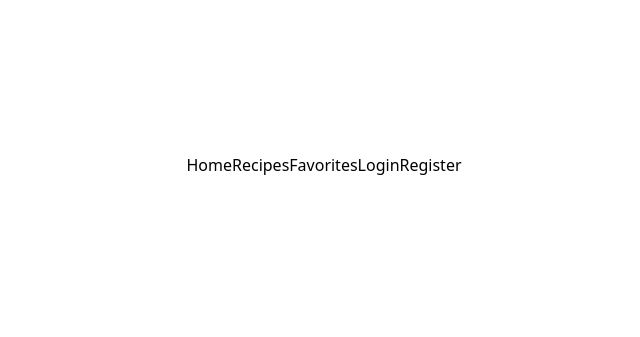
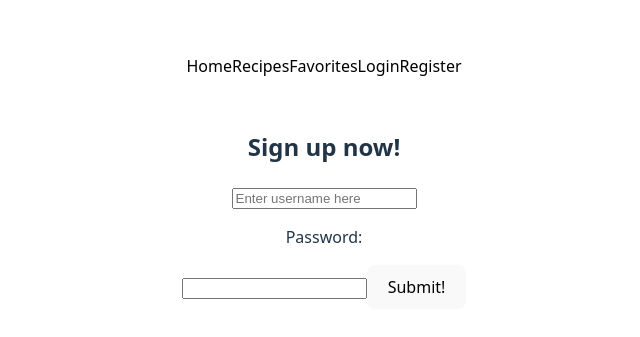
Before and after one commit to NatalieChurch/Block28AWorkshop, a React (Vite) app: page /register in a window 1280 px wide. Shown: the part 235-572 px from the top of the page, without its empty margins (316-956 px from the left). Built offline with nearby package versions, Linux system fonts and the light colour scheme; no server answers.

Commit message:
Registration mostly created

```diff
--- a/src/components/Recipes.jsx
+++ b/src/components/Recipes.jsx
@@ -13,7 +13,14 @@ function Recipes (recipes, setRecipes, favRecipes, setFavRecipes) {
         {
             recipes.map((recipe) =>
                 <div key={recipe.idMeal}>
-                    <h2>{recipe.strMeal}</h2>
+                    <h1>{recipe.strMeal}</h1>
+                    <img>{recipe.strMealThumb}</img>
+                    <h2>{recipe.strCategory}</h2>
+                    <h2>{recipe.strArea}</h2>
+                    <h2>{recipe.ingredients}</h2>
+                    <h2>{recipe.strInstructions}</h2>
+                    <h2>{recipe.strYoutube}</h2>
+                    <h3>{recipe.strTags}</h3>
                     <button onClick={()=>handleClick(recipe)}>Favorite this Recipe</button>
                 </div>
             )
--- a/src/components/Register.jsx
+++ b/src/components/Register.jsx
@@ -1,5 +1,51 @@
+import { useState } from "react";
+
 function Register () {
 
+    const [username, setUsername] = useState("");
+    const [password, setPassword] = useState("");
+    const [error, setError] = useState(null);
+
+
+async function handleSubmit(event) {
+    event.preventDefault();
+    try {
+        const response = await fetch ("https://fsa-jwt-practice.herokuapp.com/signup",
+            {
+                method: "POST",
+                headers:{
+                    "Content-type": "application/json"
+                },
+                body: JSON.stringify({
+                    username: username,
+                    password: password
+                })
+            })
+
+            const result = await response.json()
+            console.log(result);
+            setToken(result.token);
+
+    } catch (error){
+        setError(error.message)
+    }
+}
+
+return(
+    <div>
+        <h2>Sign up now!</h2>
+        {error && <p>{error}</p>}
+        <form onSubmit={handleSubmit}>
+            <label>
+                <input value={username} onChange={(e) => setUsername(e.target.value)} placeholder="Enter username here" minLength={7} />
+            </label>
+            <label>
+                <p>Password: </p>
+                <input value={password} onChange={(e) => setPassword(e.target.value)} />
+            </label>
+            <button>Submit!</button>
+        </form>
+    </div>);
 }
 
 export default Register
```
